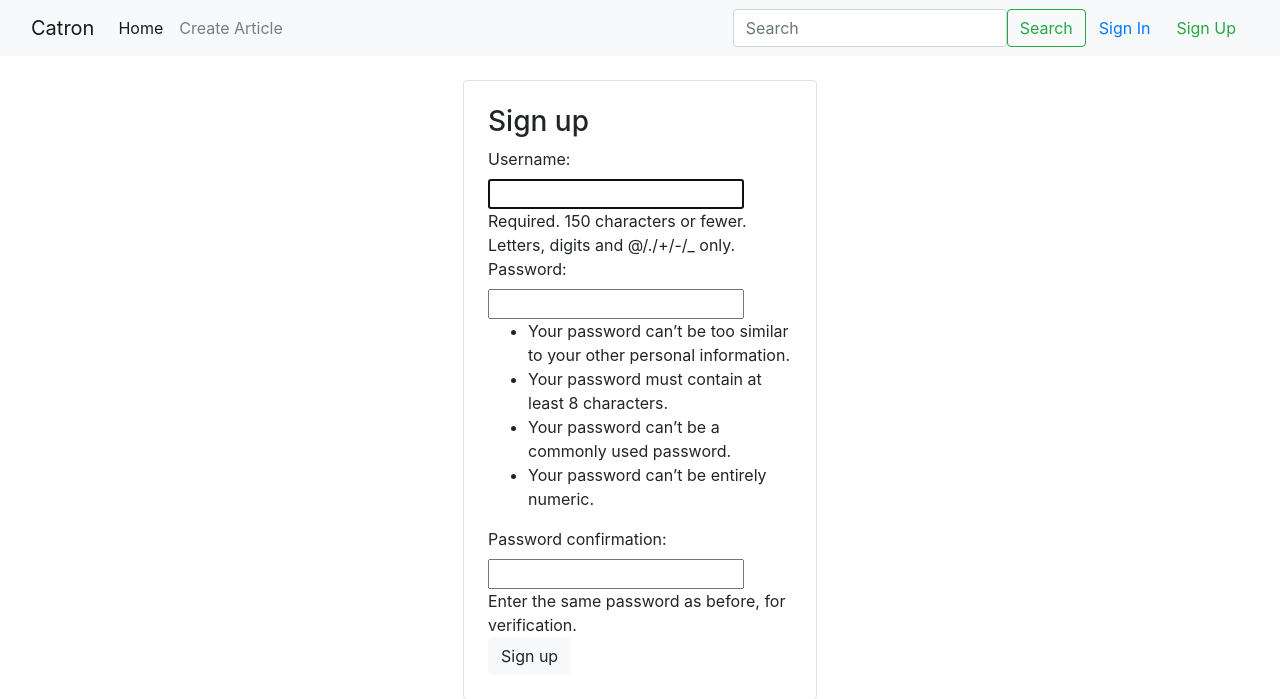
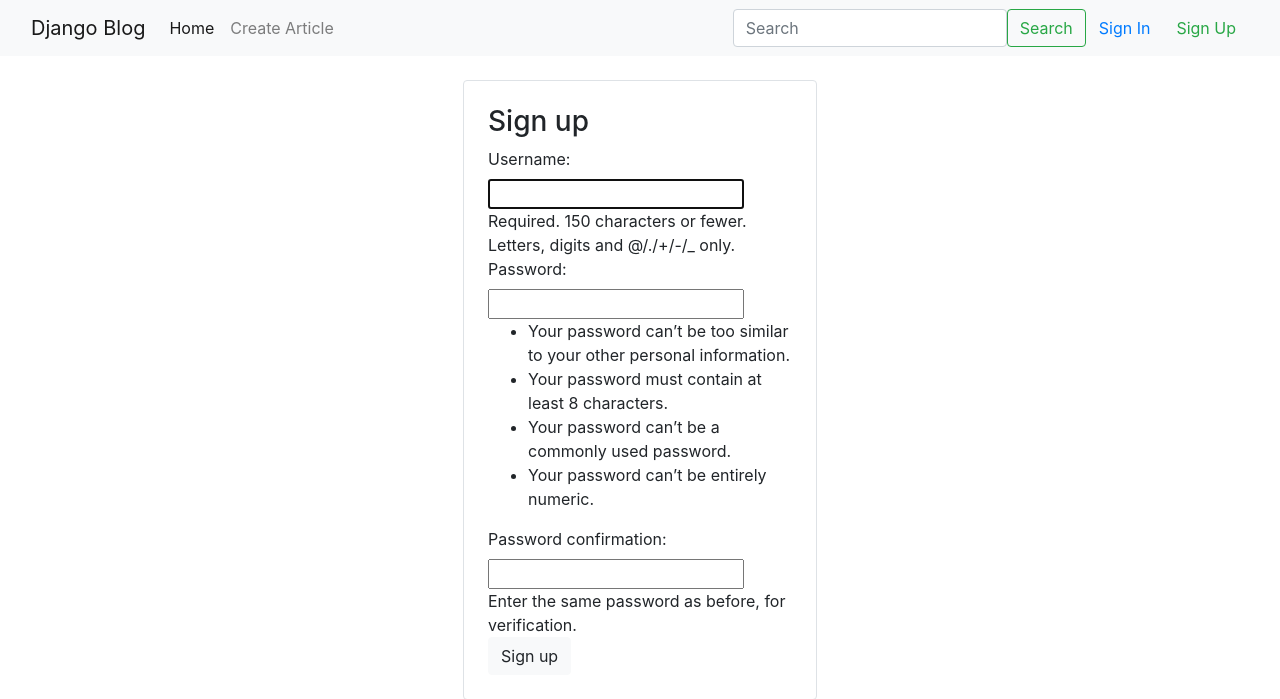
Before and after one commit to PaworD/django-blog, a Django app: page /accounts/signup/ in a window 1280 px wide. Shown: the top 699 px of the page. Run offline with Django 3.2, Linux system fonts and the light colour scheme; some libraries are stand-ins or nearby versions.

Commit message:
Requirements & Readme.md add

```diff
--- a/templates/base.html
+++ b/templates/base.html
@@ -20,7 +20,7 @@
   <body>
     <nav class="navbar navbar-expand-lg navbar-light bg-light">
       <div class="container-fluid">
-        <a class="navbar-brand" href="#">Catron</a>
+        <a class="navbar-brand" href="#">Django Blog</a>
         <button class="navbar-toggler" type="button" data-toggle="collapse" data-target="#collapsibleNavbar">
         <span class="navbar-toggler-icon"></span>
         </button>
```
Also changed, not shown: requirements.txt (+6 -3 lines), README.md (added).
